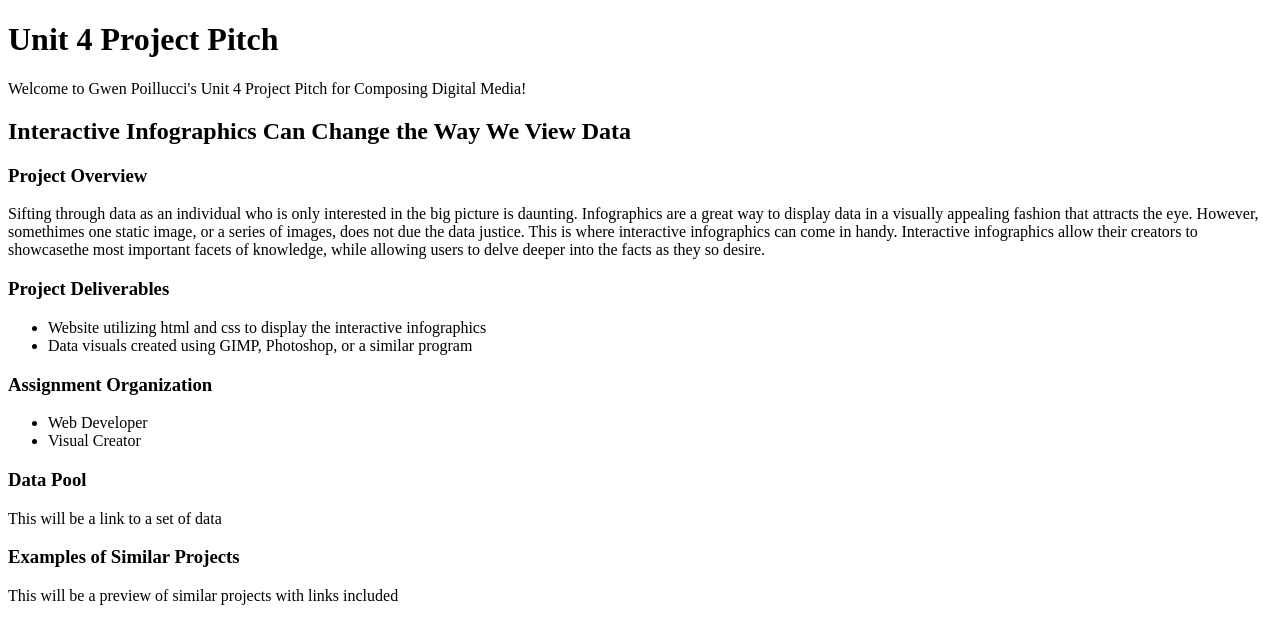
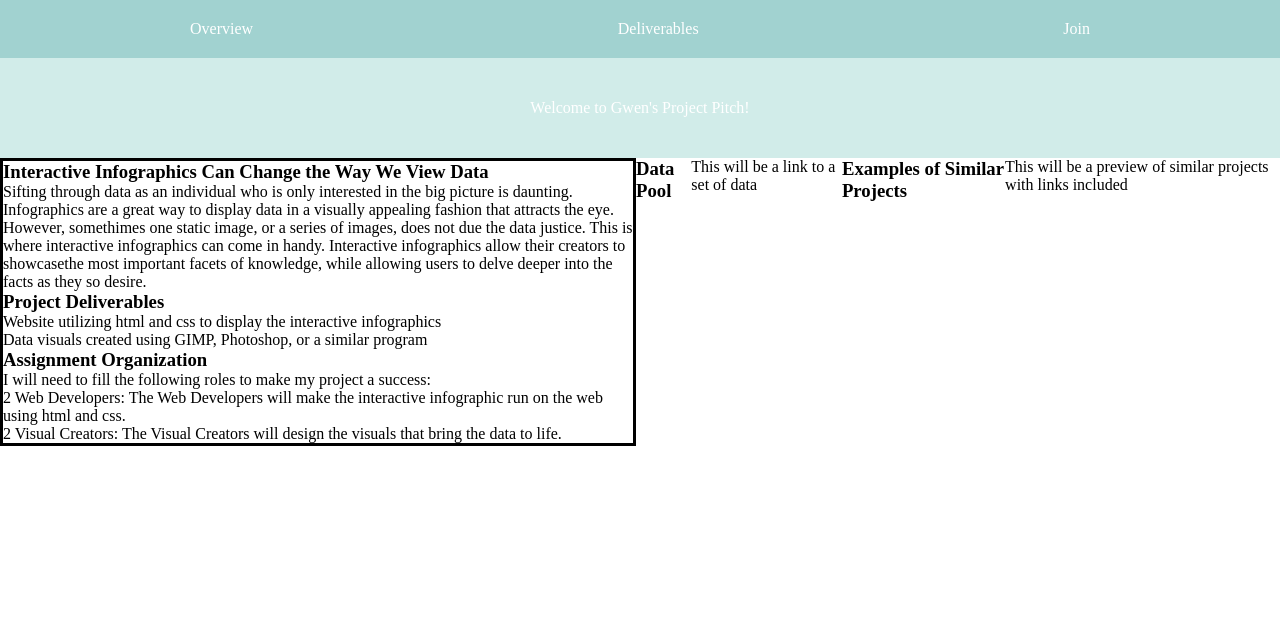
Before and after one commit to gjpoillucci/Unit-4, a plain HTML site: page index.html in a window 1280 px wide. Drawn offline with Linux system fonts and the light colour scheme.

Commit message:
Updated Draft with an attempt at flexbox
I am trying to use flexbox to have boxes across my page with the information in them, but am having trouble arranging them.

```diff
--- a/index.html
+++ b/index.html
@@ -3,20 +3,39 @@
   <head>
     <meta charset='UTF-8'/>
     <title>Unit 4 Project Pitch</title>
+    <link rel='stylesheet' href=styles.css>
   </head>
+
   <body>
-    <h1>Unit 4 Project Pitch</h1>
-    <p>Welcome to Gwen Poillucci's Unit 4 Project Pitch for Composing Digital Media!</p>
 
-    <h2>Interactive Infographics Can Change the Way We View Data</h2>
+  <div class='menu-container'>
+    <div class='menu'>
+      <div class='overview'>Overview</div>
+      <div class='deliverables'>Deliverables</div>
+      <div class='join'>Join</div>
+    </div>
+  </div>
 
-    <h3>Project Overview</h3>
+  <div class='header-container'>
+    <div class='header'>
+      <div class='headline'>Welcome to Gwen's Project Pitch!</div>
+    </div>
+  </div>
+
+  <div class='grid-container'>
+    <div class='grid'>
+      <div class='overview'>
+
+      <h3>Interactive Infographics Can Change the Way We View Data</h3>
 
       <p>Sifting through data as an individual who is only interested in the big picture is daunting.
         Infographics are a great way to display data in a visually appealing fashion that attracts the eye.
         However, somethimes one static image, or a series of images, does not due the data justice.
         This is where interactive infographics can come in handy.
-      Interactive infographics allow their creators to showcasethe most important facets of knowledge, while allowing users to delve deeper into the facts as they so desire.
+        Interactive infographics allow their creators to showcasethe most important facets of knowledge,
+        while allowing users to delve deeper into the facts as they so desire.</p></div>
+
+      <div class='deliverables'>
 
       <h3>Project Deliverables</h3>
 
@@ -24,13 +43,19 @@
           <li>Website utilizing html and css to display the interactive infographics</li>
           <li>Data visuals created using GIMP, Photoshop, or a similar program</li>
         </ul>
+      </div>
+
+      <div class='organization'>
 
         <h3>Assignment Organization</h3>
+        <p>I will need to fill the following roles to make my project a success:</p>
 
           <ul>
-        <li>Web Developer</li>
-        <li> Visual Creator</li>
+            <li>2 Web Developers: The Web Developers will make the interactive infographic run on the web using html and css.</li>
+            <li>2 Visual Creators: The Visual Creators will design the visuals that bring the data to life.</li>
           </ul>
+    </div>
+  </div>
 
     <h3>Data Pool</h3>
     <p>This will be a link to a set of data</p>
--- /dev/null
+++ b/styles.css
@@ -0,0 +1,49 @@
+* {
+  margin: 0;
+  padding: 0;
+  box-sizing: border-box;
+}
+
+.menu-container {
+  color: #fff;
+  background-color: #A1D2D0;
+  padding: 20px 0;
+  display: flex;
+  justify-content: center;
+}
+
+.menu {
+  width: 900px;
+  display: flex;
+  justify-content: space-between;
+}
+
+.header-container {
+  color: #fff;
+  background-color: #D1ECE9;
+  display: flex;
+  justify-content: center;
+}
+
+.header {
+  width: 900px;
+  height: 100px;
+  display: flex;
+  justify-content: center;
+  align-items: center;
+}
+
+.grid-container {
+  display: flex;
+  justify-content: center;
+}
+
+.grid {
+  border: 3px solid;
+  width:900px;
+  display: flex;
+  justify-content: flex-start;
+  flex-wrap: wrap;
+  flex-direction: row;
+  align-items: center;
+}
```
Also changed, not shown: flexbox/flexbox.html (+7 -4 lines), flexbox/styles.css (+43 -1 lines), 2 other files. Lines whose indentation alone changed are shown as unchanged.
